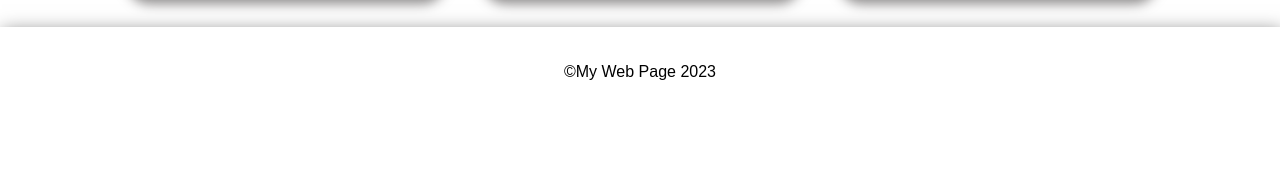
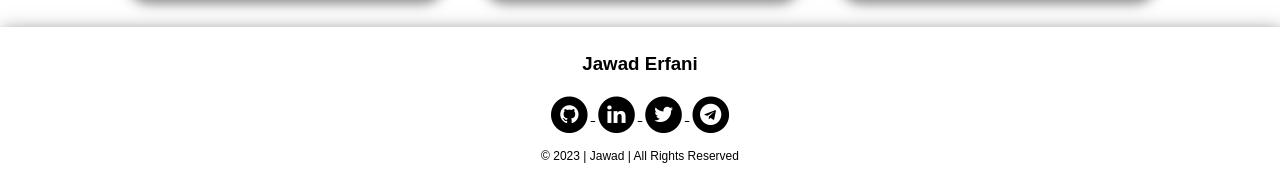
Before and after one commit to JawadErfani01/personal-portfolio, a plain HTML site: page index.html in a window 1280 px wide. Shown: the part 2267-2450 px from the top of the page. Before the commit the page ends 2384 px from the top, so only its background shows below. Drawn offline with Linux system fonts and the light colour scheme.

Commit message:
footer page design changed

```diff
--- a/index.html
+++ b/index.html
@@ -75,12 +75,11 @@
         <img src="assets/images/jawad3.jpg" alt="programmer" />
       </div>
     </section>
-
     <!-- About section of the page -->
     <section id="about">
       <div class="about">
         <h2>Who Am I?</h1>
-        <img class="jawadImg" src="assets/images/jawad1.jpg" alt="Jawad" />
+        <img class="jawadImg" src="assets/images/jawad-erfani.jpg" alt="Jawad" />
         <p>
           Hello! I am Jawad from Afghanistan. I graduated from Herat University, Faculty of Computer Science, Department of Software Engineering. I am a self-taught developer who loves to take on challenges and find solutions to build efficient projects, both for clients and to enhance my skills.
 
@@ -187,7 +186,35 @@
 </main>
 <!-- Footer section -->
 <footer>
-  <p>&copy;My Web Page 2023</p>
+  <h3>Jawad Erfani</h3>
+
+     <div class="contact-media">
+      <a href="https://github.com/JawadErfani01">
+        <span class="fa-stack fa-lg">
+          <i class="fa fa-circle fa-stack-2x"></i>
+          <i class="fa fa-github fa-stack-1x fa-inverse"></i>
+        </span>
+      </a>
+      <a href="https://www.linkedin.com/in/jawad-erfani-610197195/">
+        <span class="fa-stack fa-lg">
+          <i class="fa fa-circle fa-stack-2x"></i>
+          <i class="fa fa-linkedin fa-stack-1x fa-inverse"></i>
+        </span>
+      </a>
+      <a href="https://twitter.com/JawadErfani01">
+        <span class="fa-stack fa-lg">
+          <i class="fa fa-circle fa-stack-2x"></i>
+          <i class="fa fa-twitter fa-stack-1x fa-inverse"></i>
+        </span>
+      </a>
+      <a href="https://web.telegram.org/k/">
+        <span class="fa-stack fa-lg">
+          <i class="fa fa-circle fa-stack-2x"></i>
+          <i class="fa fa-telegram fa-stack-1x fa-inverse"></i>
+        </span>
+      </a>
+    </div>
+  <p style="font-size: 12px;">&copy; 2023 | Jawad | All Rights Reserved </p>
 </footer>
 
 <!-- JavaScript file -->
--- a/style.css
+++ b/style.css
@@ -58,6 +58,7 @@ header .header-RItem {
   border-radius: 50%;
   margin: 0 20px;
   background: #000;
+  outline: none;
   border: none;
   box-shadow: 2px 7px 12px rgba(117, 109, 109, 0.5);
   color: white;
@@ -215,6 +216,7 @@ nav a:hover {
   margin-top: 0;
   font-family: Georgia, "Times New Roman", Times, serif;
   text-shadow: 1px 2px 8px rgba(0, 0, 0, 0.3);
+  font-weight: bold;
 }
 .about img {
   width: 200px;
@@ -277,6 +279,7 @@ nav a:hover {
   margin-top: 0;
   font-family: Georgia, "Times New Roman", Times, serif;
   text-shadow: 1px 2px 8px rgba(0, 0, 0, 0.3);
+  font-weight: bold;
 }
 
 .contact-detail span {
@@ -361,9 +364,9 @@ form input[type="submit"]:hover {
 #gallery h2 {
   margin-bottom: 18px;
   font-size: 36px;
-  /* margin: 20px 40px; */
   font-family: Georgia, "Times New Roman", Times, serif;
   text-shadow: 1px 2px 8px rgba(0, 0, 0, 0.3);
+  font-weight: bold;
 }
 .gallery-container {
   display: flex;
@@ -387,7 +390,8 @@ form input[type="submit"]:hover {
 /* footer style */
 footer {
   clear: both;
-  padding: 20px;
+
+  padding: 8px;
   background-color: white;
   box-shadow: 2px 4px 18px rgba(0, 0, 0, 0.5);
   text-align: center;
```
Also changed, not shown: assets/images/jawad-erfani.jpg (added).
